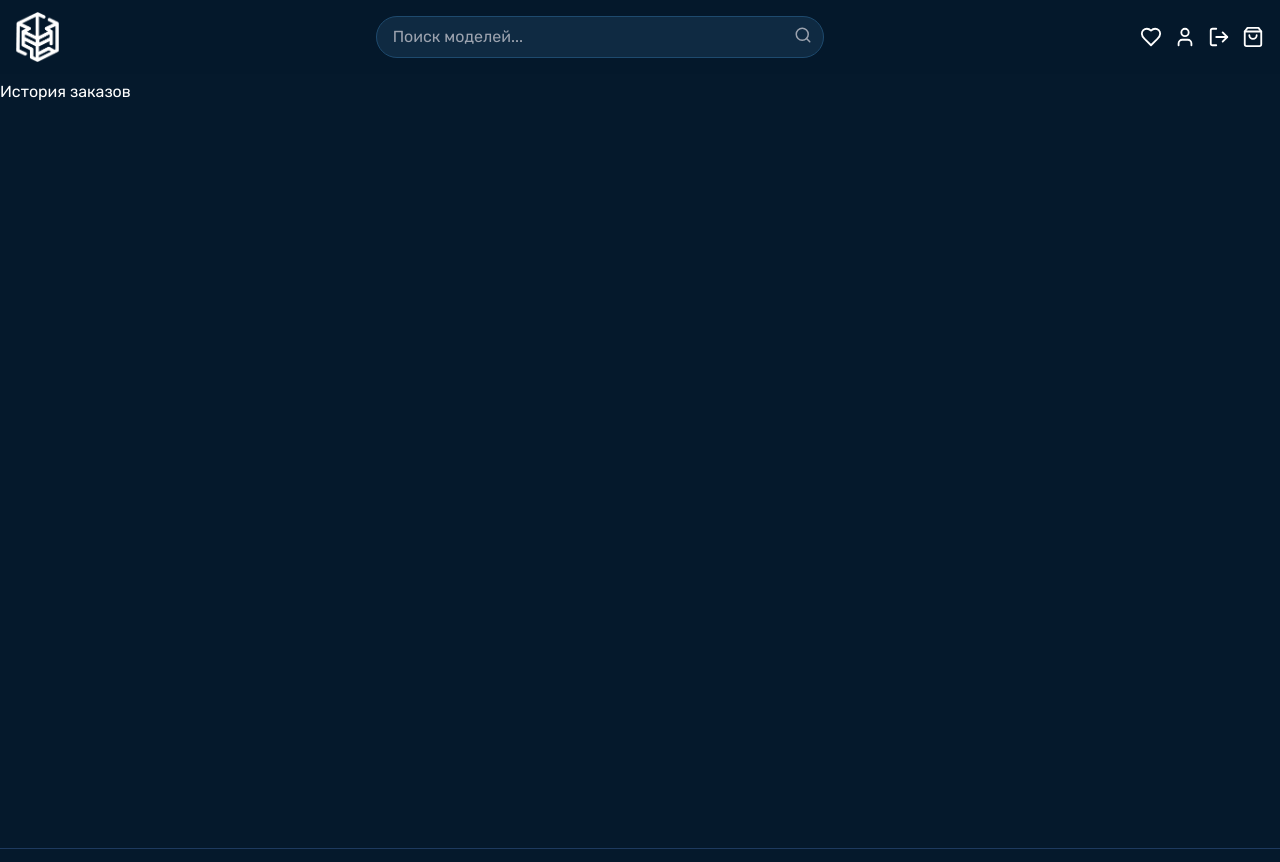
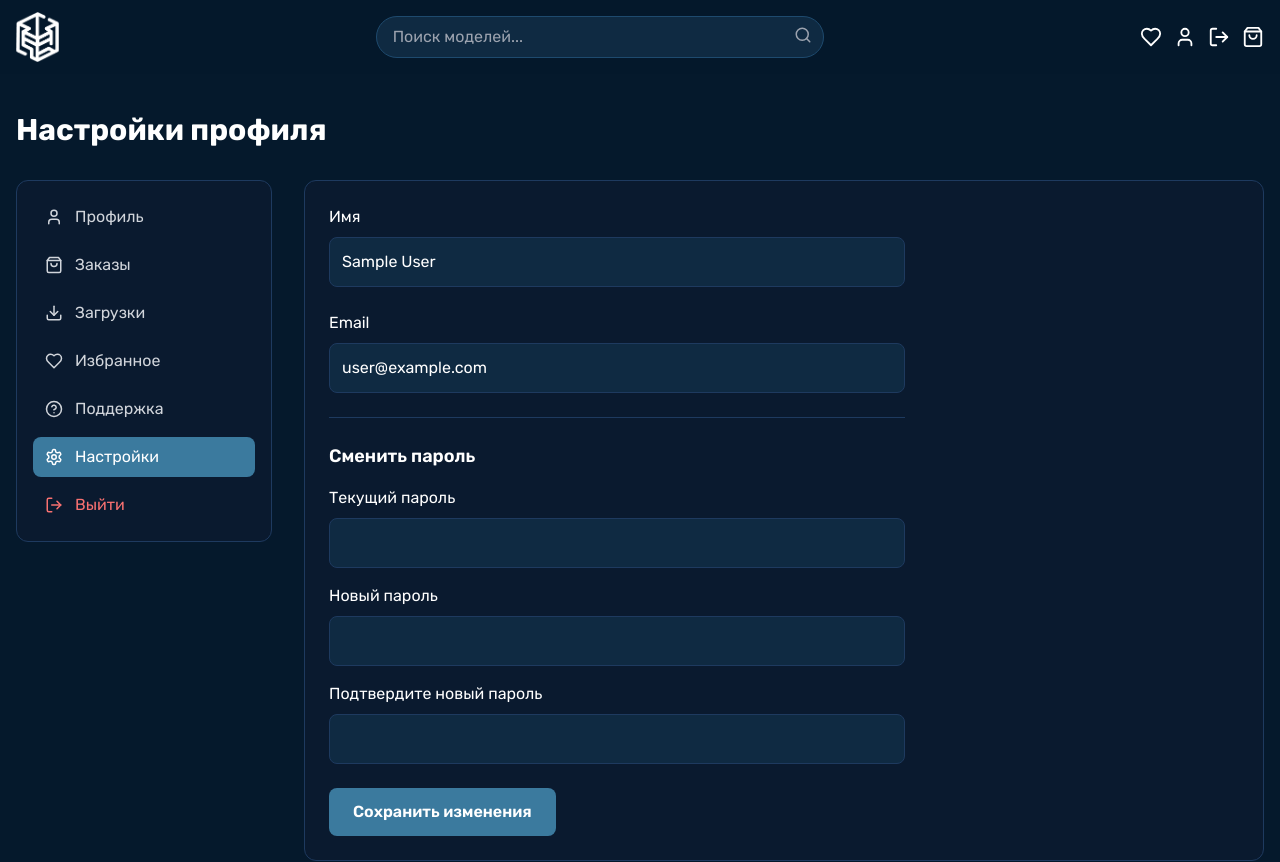
Before and after one commit to geologg54/heroic-lab, a Next.js app: page /account/settings in a window 1280 px wide. Shown: the top 862 px of the page. Built offline with nearby package versions, Linux system fonts and the light colour scheme; no server answers; the database is empty; sample sign-in values are in the browser's storage.

Commit message:
сделан личный кабинет

```diff
--- a/app/account/downloads/page.tsx
+++ b/app/account/downloads/page.tsx
@@ -1 +1,29 @@
-export default function OrdersPage() { return <div className="text-white">История заказов</div> }
+// app/account/downloads/page.tsx
+'use client'
+
+import { useSession } from 'next-auth/react'
+import { useRouter } from 'next/navigation'
+import { AccountSidebar } from '@/components/account/AccountSidebar'
+
+export default function DownloadsPage() {
+  const { data: session, status } = useSession()
+  const router = useRouter()
+
+  if (status === 'loading') return <div className="text-white text-center py-20">Загрузка...</div>
+  if (!session) {
+    router.push('/login')
+    return null
+  }
+
+  return (
+    <div className="container mx-auto px-4 py-8">
+      <h1 className="text-3xl font-bold text-white mb-8">Мои загрузки</h1>
+      <div className="flex flex-col md:flex-row gap-8">
+        <AccountSidebar />
+        <div className="flex-1 bg-cardbg p-6 rounded-xl border border-borderLight">
+          <p className="text-gray-400">У вас пока нет цифровых товаров для скачивания.</p>
+        </div>
+      </div>
+    </div>
+  )
+}
--- a/app/account/page.tsx
+++ b/app/account/page.tsx
@@ -1,24 +1,32 @@
+// app/account/page.tsx
 'use client'
-import { useEffect, useState } from 'react'
+
+import { useSession } from 'next-auth/react'
 import { useRouter } from 'next/navigation'
 import { AccountSidebar } from '@/components/account/AccountSidebar'
 
 export default function AccountPage() {
+  const { data: session, status } = useSession()
   const router = useRouter()
-  const [user, setUser] = useState<any>(null)
-  useEffect(() => {
-    const stored = localStorage.getItem('user')
-    if (!stored) router.push('/login')
-    else setUser(JSON.parse(stored))
-  }, [router])
-  if (!user) return null
+
+  if (status === 'loading') {
+    return <div className="text-white text-center py-20">Загрузка...</div>
+  }
+
+  if (!session) {
+    router.push('/login')
+    return null
+  }
+
   return (
     <div className="container mx-auto px-4 py-8">
       <h1 className="text-3xl font-bold text-white mb-8">Личный кабинет</h1>
       <div className="flex flex-col md:flex-row gap-8">
         <AccountSidebar />
         <div className="flex-1 bg-cardbg p-6 rounded-xl border border-borderLight">
-          <h2 className="text-xl font-bold mb-4">Привет, {user.email}</h2>
+          <h2 className="text-xl font-bold mb-4">
+            Привет, {session.user.name || session.user.email}
+          </h2>
           <p>Здесь будут ваши заказы, загрузки и избранное.</p>
         </div>
       </div>
--- a/app/account/settings/page.tsx
+++ b/app/account/settings/page.tsx
@@ -1 +1,182 @@
-export default function OrdersPage() { return <div className="text-white">История заказов</div> }
+// app/account/settings/page.tsx
+'use client'
+
+import { useEffect, useState } from 'react'
+import { useSession } from 'next-auth/react'
+import { useRouter } from 'next/navigation'
+import { AccountSidebar } from '@/components/account/AccountSidebar'
+
+export default function SettingsPage() {
+  const { data: session, status, update } = useSession()
+  const router = useRouter()
+  const [loading, setLoading] = useState(false)
+  const [error, setError] = useState('')
+  const [success, setSuccess] = useState('')
+
+  const [form, setForm] = useState({
+    name: '',
+    email: '',
+    currentPassword: '',
+    newPassword: '',
+    confirmPassword: ''
+  })
+
+  useEffect(() => {
+    if (status === 'loading') return
+    if (!session) {
+      router.push('/login')
+      return
+    }
+    setForm(prev => ({
+      ...prev,
+      name: session.user.name || '',
+      email: session.user.email || ''
+    }))
+  }, [session, status, router])
+
+  const handleChange = (e: React.ChangeEvent<HTMLInputElement>) => {
+    setForm({ ...form, [e.target.name]: e.target.value })
+  }
+
+  const handleSubmit = async (e: React.FormEvent) => {
+    e.preventDefault()
+    setLoading(true)
+    setError('')
+    setSuccess('')
+
+    if (form.newPassword && form.newPassword !== form.confirmPassword) {
+      setError('Пароли не совпадают')
+      setLoading(false)
+      return
+    }
+
+    const payload: any = {}
+    if (form.name !== session?.user?.name) payload.name = form.name
+    if (form.email !== session?.user?.email) payload.email = form.email
+    if (form.newPassword) {
+      payload.currentPassword = form.currentPassword
+      payload.newPassword = form.newPassword
+    }
+
+    if (Object.keys(payload).length === 0) {
+      setSuccess('Нет изменений для сохранения')
+      setLoading(false)
+      return
+    }
+
+    const res = await fetch('/api/user/profile', {
+      method: 'PUT',
+      headers: { 'Content-Type': 'application/json' },
+      body: JSON.stringify(payload)
+    })
+
+    const data = await res.json()
+
+    if (!res.ok) {
+      setError(data.error || 'Ошибка обновления профиля')
+    } else {
+      setSuccess('Профиль успешно обновлён')
+      await update()
+      setForm(prev => ({
+        ...prev,
+        currentPassword: '',
+        newPassword: '',
+        confirmPassword: ''
+      }))
+    }
+    setLoading(false)
+  }
+
+  if (status === 'loading') {
+    return <div className="text-white text-center py-20">Загрузка...</div>
+  }
+
+  return (
+    <div className="container mx-auto px-4 py-8">
+      <h1 className="text-3xl font-bold text-white mb-8">Настройки профиля</h1>
+      <div className="flex flex-col md:flex-row gap-8">
+        <AccountSidebar />
+        <div className="flex-1 bg-cardbg p-6 rounded-xl border border-borderLight">
+          {error && (
+            <div className="mb-4 p-3 bg-red-900/30 border border-red-500 text-red-300 rounded-lg">
+              {error}
+            </div>
+          )}
+          {success && (
+            <div className="mb-4 p-3 bg-green-900/30 border border-green-500 text-green-300 rounded-lg">
+              {success}
+            </div>
+          )}
+          <form onSubmit={handleSubmit} className="space-y-6 max-w-xl">
+            <div>
+              <label className="block text-white mb-2">Имя</label>
+              <input
+                type="text"
+                name="name"
+                value={form.name}
+                onChange={handleChange}
+                className="w-full p-3 rounded-lg bg-[#0f2a42] border border-borderLight text-white"
+                placeholder="Ваше имя"
+              />
+            </div>
+            <div>
+              <label className="block text-white mb-2">Email</label>
+              <input
+                type="email"
+                name="email"
+                value={form.email}
+                onChange={handleChange}
+                required
+                className="w-full p-3 rounded-lg bg-[#0f2a42] border border-borderLight text-white"
+              />
+            </div>
+
+            <div className="border-t border-borderLight pt-6">
+              <h3 className="text-lg font-semibold text-white mb-4">Сменить пароль</h3>
+              <div className="space-y-4">
+                <div>
+                  <label className="block text-white mb-2">Текущий пароль</label>
+                  <input
+                    type="password"
+                    name="currentPassword"
+                    value={form.currentPassword}
+                    onChange={handleChange}
+                    className="w-full p-3 rounded-lg bg-[#0f2a42] border border-borderLight text-white"
+                  />
+                </div>
+                <div>
+                  <label className="block text-white mb-2">Новый пароль</label>
+                  <input
+                    type="password"
+                    name="newPassword"
+                    value={form.newPassword}
+                    onChange={handleChange}
+                    className="w-full p-3 rounded-lg bg-[#0f2a42] border border-borderLight text-white"
+                  />
+                </div>
+                <div>
+                  <label className="block text-white mb-2">Подтвердите новый пароль</label>
+                  <input
+                    type="password"
+                    name="confirmPassword"
+                    value={form.confirmPassword}
+                    onChange={handleChange}
+                    className="w-full p-3 rounded-lg bg-[#0f2a42] border border-borderLight text-white"
+                  />
+                </div>
+              </div>
+            </div>
+
+            <button
+              type="submit"
+              disabled={loading}
+              className="bg-accent hover:bg-cyan-700 px-6 py-3 rounded-lg font-semibold text-white disabled:opacity-50 transition"
+            >
+              {loading ? 'Сохранение...' : 'Сохранить изменения'}
+            </button>
+          </form>
+        </div>
+      </div>
+    </div>
+  )
+}
--- /dev/null
+++ b/app/api/user/profile/route.ts
@@ -0,0 +1,76 @@
+// app/api/user/profile/route.ts
+import { NextResponse } from 'next/server'
+import { getServerSession } from 'next-auth'
+import { authOptions } from '@/app/api/auth/[...nextauth]/route'
+import { prisma } from '@/lib/prisma'
+import bcrypt from 'bcrypt'
+
+// GET – получить данные текущего пользователя
+export async function GET() {
+  const session = await getServerSession(authOptions)
+  if (!session?.user?.id) {
+    return NextResponse.json({ error: 'Unauthorized' }, { status: 401 })
+  }
+
+  const user = await prisma.user.findUnique({
+    where: { id: session.user.id },
+    select: { id: true, name: true, email: true, role: true, createdAt: true }
+  })
+
+  if (!user) {
+    return NextResponse.json({ error: 'User not found' }, { status: 404 })
+  }
+
+  return NextResponse.json(user)
+}
+
+// PUT – обновить профиль (имя, email, пароль)
+export async function PUT(request: Request) {
+  const session = await getServerSession(authOptions)
+  if (!session?.user?.id) {
+    return NextResponse.json({ error: 'Unauthorized' }, { status: 401 })
+  }
+
+  const { name, email, currentPassword, newPassword } = await request.json()
+
+  const user = await prisma.user.findUnique({
+    where: { id: session.user.id }
+  })
+
+  if (!user) {
+    return NextResponse.json({ error: 'User not found' }, { status: 404 })
+  }
+
+  const updateData: any = {}
+
+  if (name !== undefined) {
+    updateData.name = name
+  }
+
+  if (email && email !== user.email) {
+    const existing = await prisma.user.findUnique({ where: { email } })
+    if (existing && existing.id !== user.id) {
+      return NextResponse.json({ error: 'Email уже используется' }, { status: 400 })
+    }
+    updateData.email = email
+  }
+
+  if (newPassword) {
+    if (!currentPassword) {
+      return NextResponse.json({ error: 'Требуется текущий пароль' }, { status: 400 })
+    }
+    const passwordMatch = await bcrypt.compare(currentPassword, user.password)
+    if (!passwordMatch) {
+      return NextResponse.json({ error: 'Неверный текущий пароль' }, { status: 400 })
+    }
+    updateData.password = await bcrypt.hash(newPassword, 10)
+  }
+
+  const updatedUser = await prisma.user.update({
+    where: { id: session.user.id },
+    data: updateData,
+    select: { id: true, name: true, email: true, role: true }
+  })
+
+  return NextResponse.json(updatedUser)
+}
--- a/components/account/AccountSidebar.tsx
+++ b/components/account/AccountSidebar.tsx
@@ -2,6 +2,7 @@
 'use client'
 import Link from 'next/link'
 import { usePathname } from 'next/navigation'
+import { signOut } from 'next-auth/react'
 import { User, ShoppingBag, Download, Heart, HelpCircle, Settings, LogOut } from 'lucide-react'
 
 export const AccountSidebar = () => {
@@ -22,7 +23,12 @@ export const AccountSidebar = () => {
             <link.icon size={18} /> {link.label}
           </Link>
         ))}
-        <button className="flex items-center gap-3 px-3 py-2 rounded-lg text-red-400 w-full hover:bg-white/5" onClick={() => { localStorage.removeItem('user'); window.location.href = '/' }}><LogOut size={18} /> Выйти</button>
+        <button
+          className="flex items-center gap-3 px-3 py-2 rounded-lg text-red-400 w-full hover:bg-white/5"
+          onClick={() => signOut({ callbackUrl: '/' })}
+        >
+          <LogOut size={18} /> Выйти
+        </button>
       </nav>
     </aside>
   )
```
Also changed, not shown: 1 other file (tests, documents, lock files or other folders).
